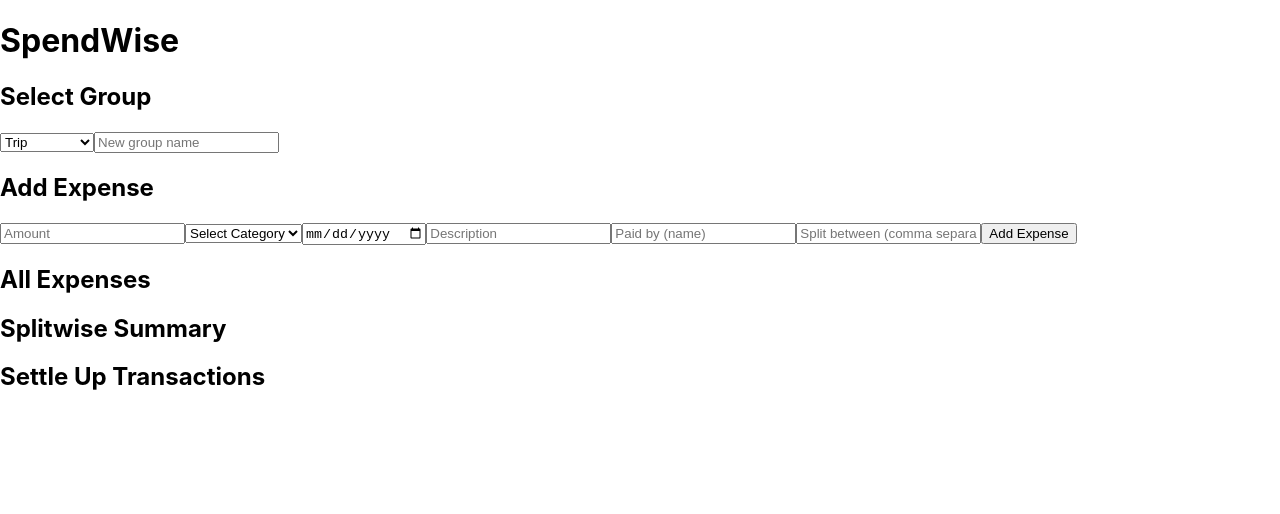
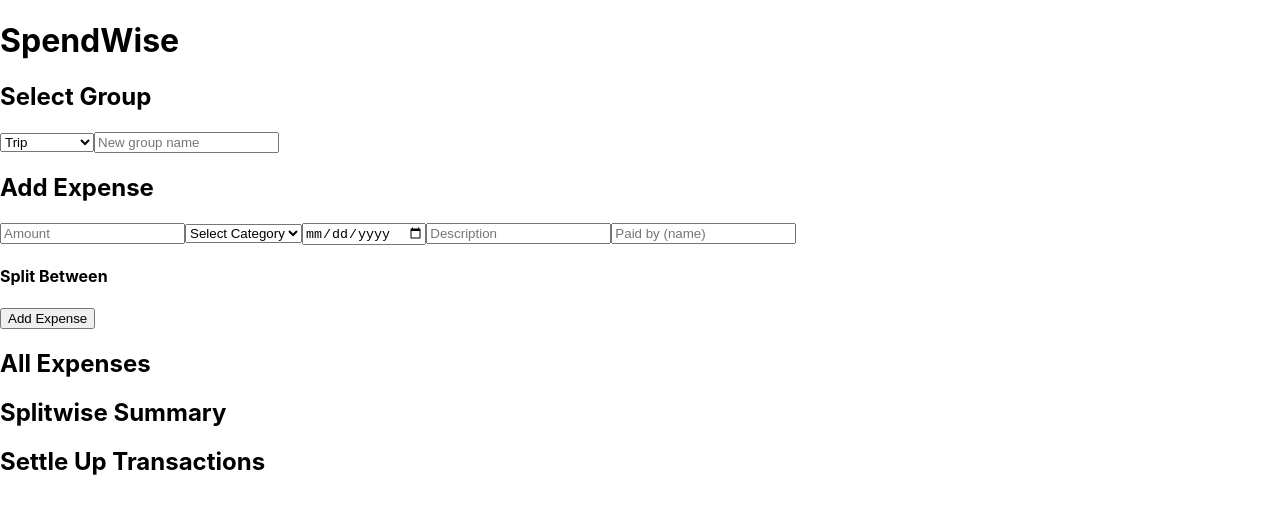
Before and after one commit to hellomanishahere/spendwise-finance-tracker, a React (Create React App) app: page / in a window 1280 px wide. Shown: the top 514 px of the page. Built offline with nearby package versions, Linux system fonts and the light colour scheme.

Commit message:
feat: add checkbox split UI, auto group members and unequal split support

```diff
--- a/src/App.js
+++ b/src/App.js
@@ -54,6 +54,22 @@
     setEditingExpense(null);
   };
 
+  // AUTO GROUP MEMBERS
+  const getGroupMembers = () => {
+    const members = new Set();
+
+    expenses
+      .filter((e) => e.group === selectedGroup)
+      .forEach((e) => {
+        if (e.paidBy) members.add(e.paidBy);
+        if (e.splitWith) {
+          e.splitWith.forEach((p) => members.add(p));
+        }
+      });
+
+    return Array.from(members);
+  };
+
   // SPLIT LOGIC
   const calculateBalances = () => {
     const balances = {};
@@ -63,17 +79,24 @@
     );
 
     filteredExpenses.forEach((exp) => {
-      const { paidBy, amount, splitWith } = exp;
+      const { paidBy, amount, splitWith, splitAmounts } = exp;
 
       if (!paidBy || !splitWith || splitWith.length === 0) return;
 
-      const share = amount / splitWith.length;
+      // UNEQUAL SPLIT SUPPORT
+      if (splitAmounts && Object.keys(splitAmounts).length > 0) {
+        Object.entries(splitAmounts).forEach(([person, val]) => {
+          if (!balances[person]) balances[person] = 0;
+          balances[person] -= Number(val);
+        });
+      } else {
+        const share = amount / splitWith.length;
 
-      // each person owes their share
-      splitWith.forEach((person) => {
-        if (!balances[person]) balances[person] = 0;
-        balances[person] -= share;
-      });
+        splitWith.forEach((person) => {
+          if (!balances[person]) balances[person] = 0;
+          balances[person] -= share;
+        });
+      }
 
       // payer gets full amount
       if (!balances[paidBy]) balances[paidBy] = 0;
@@ -155,6 +178,7 @@
         onAddExpense={addExpense}
         editingExpense={editingExpense}
         updateExpense={updateExpense}
+        groupMembers={getGroupMembers()}
       />
 
       <h2>All Expenses</h2>
--- a/src/components/ExpenseForm.jsx
+++ b/src/components/ExpenseForm.jsx
@@ -1,12 +1,13 @@
 import React, { useState, useEffect } from "react";
 
-function ExpenseForm({ onAddExpense, editingExpense, updateExpense }) {
+function ExpenseForm({ onAddExpense, editingExpense, updateExpense, groupMembers }) {
   const [amount, setAmount] = useState("");
   const [category, setCategory] = useState("");
   const [date, setDate] = useState("");
   const [note, setNote] = useState("");
   const [paidBy, setPaidBy] = useState("");
-  const [splitWith, setSplitWith] = useState("");
+  const [selectedPeople, setSelectedPeople] = useState([]);
+  const [splitAmounts, setSplitAmounts] = useState({}); // unequal split
 
   // fill form when editing
   useEffect(() => {
@@ -16,9 +17,25 @@
       setDate(editingExpense.date);
       setNote(editingExpense.note);
       setPaidBy(editingExpense.paidBy);
-      setSplitWith(editingExpense.splitWith?.join(", ") || "");
+      setSelectedPeople(editingExpense.splitWith || []);
+      setSplitAmounts(editingExpense.splitAmounts || {});
     }
   }, [editingExpense]);
+
+  const togglePerson = (person) => {
+    setSelectedPeople((prev) =>
+      prev.includes(person)
+        ? prev.filter((p) => p !== person)
+        : [...prev, person]
+    );
+  };
+
+  const handleAmountChange = (person, value) => {
+    setSplitAmounts((prev) => ({
+      ...prev,
+      [person]: value,
+    }));
+  };
 
   const handleSubmit = (e) => {
     e.preventDefault();
@@ -28,12 +45,6 @@
       return;
     }
 
-    // convert comma separated names into array
-    const people = splitWith
-      .split(",")
-      .map((p) => p.trim())
-      .filter((p) => p);
-
     const expense = {
       id: editingExpense ? editingExpense.id : Date.now(),
       amount: Number(amount),
@@ -41,7 +52,8 @@
       date,
       note,
       paidBy,
-      splitWith: people,
+      splitWith: selectedPeople,
+      splitAmounts,
     };
 
     if (editingExpense) {
@@ -50,13 +62,13 @@
       onAddExpense(expense);
     }
 
-    // clear form
     setAmount("");
     setCategory("");
     setDate("");
     setNote("");
     setPaidBy("");
-    setSplitWith("");
+    setSelectedPeople([]);
+    setSplitAmounts({});
   };
 
   return (
@@ -77,11 +89,7 @@
         <option value="Shopping">Shopping</option>
       </select>
 
-      <input
-        type="date"
-        value={date}
-        onChange={(e) => setDate(e.target.value)}
-      />
+      <input type="date" value={date} onChange={(e) => setDate(e.target.value)} />
 
       <input
         type="text"
@@ -97,12 +105,32 @@
         onChange={(e) => setPaidBy(e.target.value)}
       />
 
-      <input
-        type="text"
-        placeholder="Split between (comma separated names)"
-        value={splitWith}
-        onChange={(e) => setSplitWith(e.target.value)}
-      />
+      {/* CHECKBOX UI */}
+      <h4>Split Between</h4>
+      {groupMembers.map((person) => (
+        <div key={person}>
+          <label>
+            <input
+              type="checkbox"
+              checked={selectedPeople.includes(person)}
+              onChange={() => togglePerson(person)}
+            />
+            {person}
+          </label>
+
+          {/* UNEQUAL INPUT */}
+          {selectedPeople.includes(person) && (
+            <input
+              type="number"
+              placeholder="₹"
+              value={splitAmounts[person] || ""}
+              onChange={(e) =>
+                handleAmountChange(person, e.target.value)
+              }
+            />
+          )}
+        </div>
+      ))}
 
       <button type="submit">
         {editingExpense ? "Update Expense" : "Add Expense"}
```
